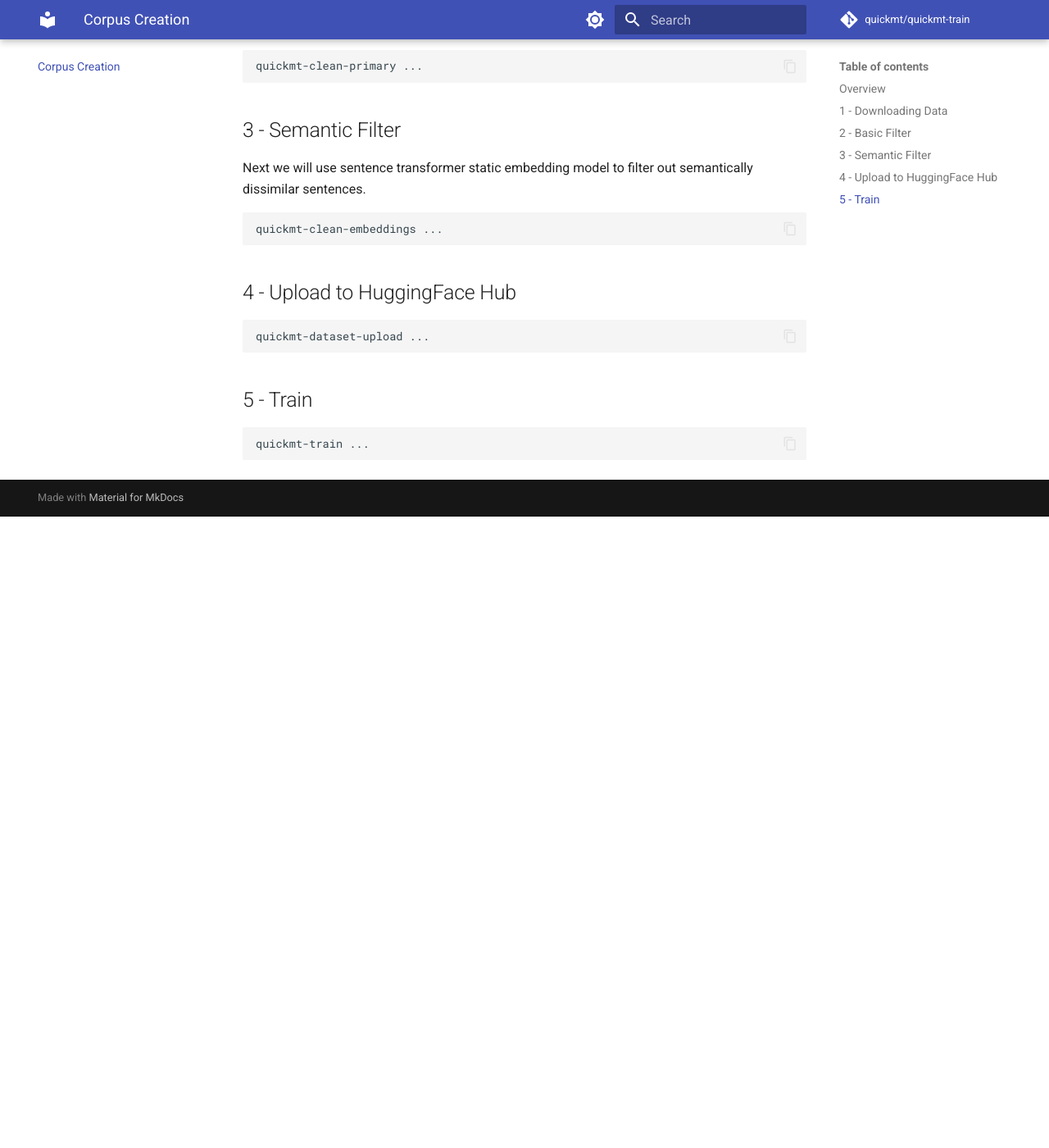
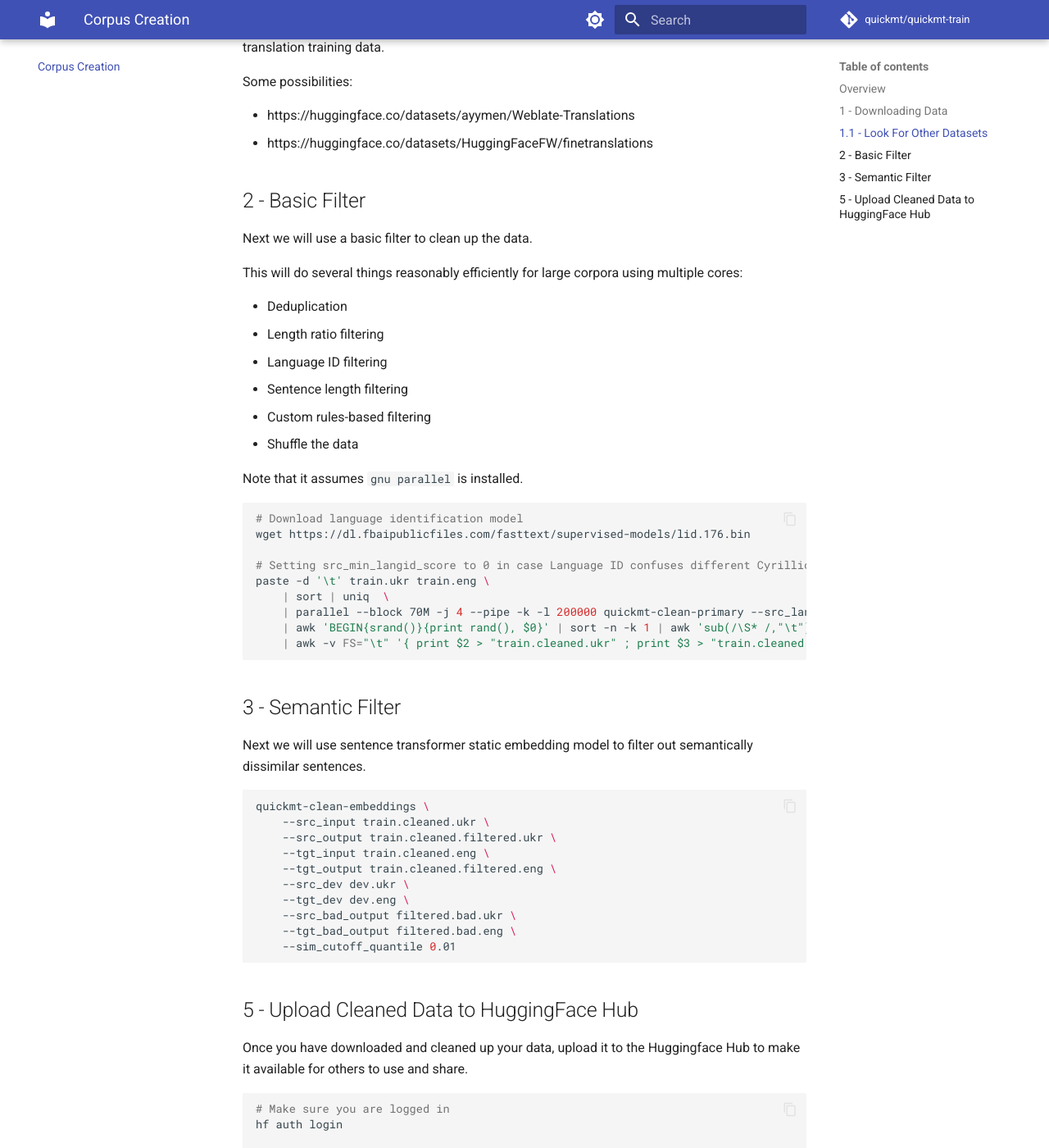
Before and after one commit to quickmt/quickmt-train, an MkDocs documentation site: the page built from docs/corpus_creation.md, in a window 1280 px wide and 1400 px high, scrolled down 3223 px. Shown: the whole window at 82% size. Built offline with MkDocs 1.6.1 and Material for MkDocs 9.7.7, drawn with Linux system fonts in a browser that asks for light colours; comment, search, counter and statistics services are not loaded; before the commit the page ends 3853 px from its top, so only the background shows below that; some of the changed text lies outside the part shown.

Commit message:
Update corpus creation docs

````diff
--- a/docs/corpus_creation.md
+++ b/docs/corpus_creation.md
@@ -113,30 +113,72 @@ After quite a while (largely a function of your download speed) this will create
 
 As well as a folder "tests" containing the test set files, and a folder "train-parts" containing the individual training corpora. **Note:** `mtdata` will also cache corpus downloads in a seperate directory, "~/.mtdata" by default. Keep an eye on your disk space and periodically clean this directory to free up space.
 
+## 1.1 - Look For Other Datasets
+
+The more clean data you can find the better, so take a [look around](https://huggingface.co/datasets?task_categories=task_categories:translation&language=language:uk,language:en&sort=trending) for other sources of translation training data.
+
+Some possibilities:
+
+* https://huggingface.co/datasets/ayymen/Weblate-Translations
+* https://huggingface.co/datasets/HuggingFaceFW/finetranslations
+
+
 ## 2 - Basic Filter
 
 Next we will use a basic filter to clean up the data.
 
-```
-quickmt-clean-primary ...
+This will do several things reasonably efficiently for large corpora using multiple cores:
+
+* Deduplication
+* Length ratio filtering
+* Language ID filtering
+* Sentence length filtering
+* Custom rules-based filtering
+* Shuffle the data
+
+Note that it assumes `gnu parallel` is installed.
+
+```bash
+# Download language identification model
+wget https://dl.fbaipublicfiles.com/fasttext/supervised-models/lid.176.bin
+
+# Setting src_min_langid_score to 0 in case Language ID confuses different Cyrillic languages
+paste -d '\t' train.ukr train.eng \
+    | sort | uniq  \
+    | parallel --block 70M -j 4 --pipe -k -l 200000 quickmt-clean-primary --src_lang uk --tgt_lang en --length_ratio 3 --src_min_langid_score 0 --tgt_min_langid_score 0.5 --ft_model_path="lid.176.bin" \
+    | awk 'BEGIN{srand()}{print rand(), $0}' | sort -n -k 1 | awk 'sub(/\S* /,"\t")' \
+    | awk -v FS="\t" '{ print $2 > "train.cleaned.ukr" ; print $3 > "train.cleaned.eng" }'
 ```
 
 ## 3 - Semantic Filter
 
 Next we will use sentence transformer static embedding model to filter out semantically dissimilar sentences.
 
-```
-quickmt-clean-embeddings ...
+```bash
+quickmt-clean-embeddings \
+    --src_input train.cleaned.ukr \
+    --src_output train.cleaned.filtered.ukr \
+    --tgt_input train.cleaned.eng \
+    --tgt_output train.cleaned.filtered.eng \
+    --src_dev dev.ukr \
+    --tgt_dev dev.eng \
+    --src_bad_output filtered.bad.ukr \
+    --tgt_bad_output filtered.bad.eng \
+    --sim_cutoff_quantile 0.01
 ```
 
-## 4 - Upload to HuggingFace Hub
+## 5 - Upload Cleaned Data to HuggingFace Hub
 
+Once you have downloaded and cleaned up your data, upload it to the Huggingface Hub to make it available for others to use and share.
+
+```bash
+# Make sure you are logged in
+hf auth login
+
+quickmt-dataset-upload \
+    quickmt/quickmt-train.uk-en \
+    --src_in train.cleaned.filtered.ukr  \
+    --tgt_in train.cleaned.filtered.eng  \
+    --src_lang uk \
+    --tgt_lang en
 ```
-quickmt-dataset-upload ...
-```
-
-## 5 - Train
-
-```
-quickmt-train ...
-```
````
